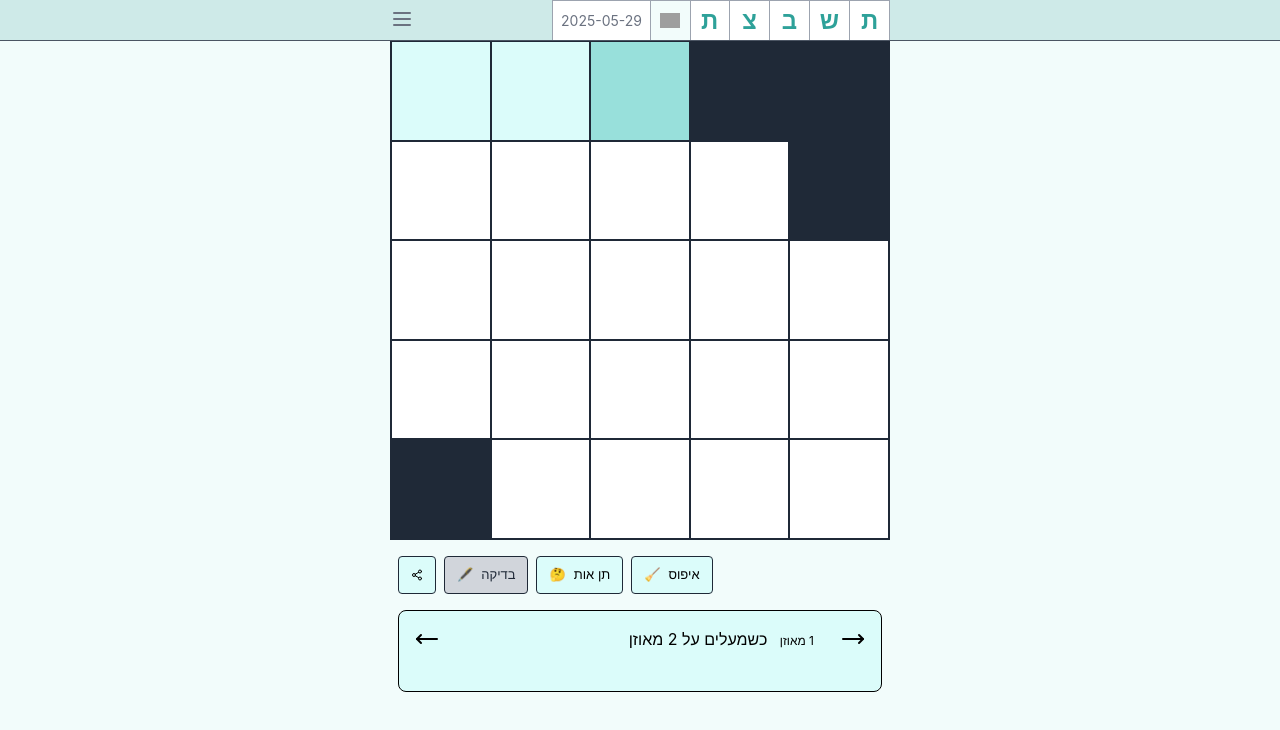
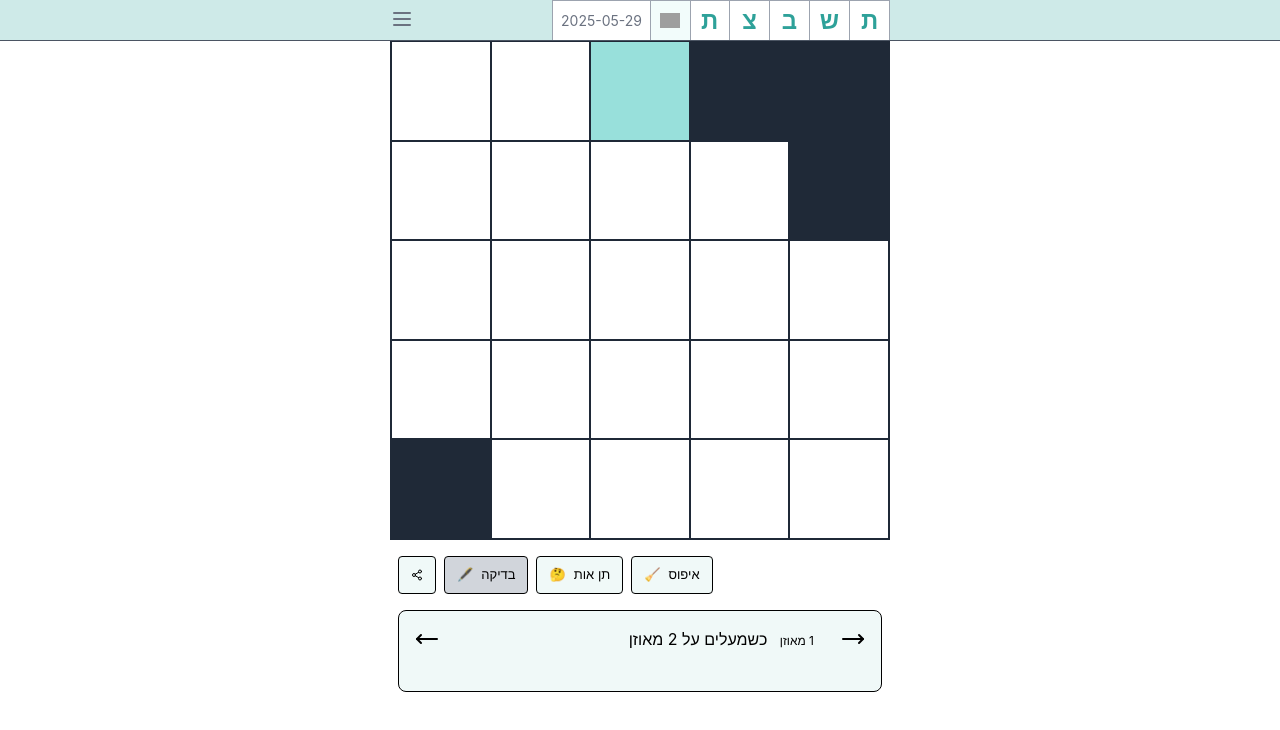
Before and after one commit to dotanrs/tashbezet, a React (Create React App) app: page / in a window 1280 px wide. Both pictures are taken after a click on the button "להתחיל ✍️". Shown: the top 730 px of the page. Built offline with nearby package versions, Linux system fonts and the light colour scheme; grey boxes are pictures that could not be loaded.

Commit message:
Less shiny

```diff
--- a/src/components/Button.tsx
+++ b/src/components/Button.tsx
@@ -20,9 +20,9 @@ const Button: React.FC<ButtonProps> = ({
   hoverColor = 'hover:bg-highlight-200',
   disabledStyle = true,
 }) => {
-  const baseClasses = "px-3 py-2 rounded border-[1px] border-gray-800 whitespace-nowrap";
+  const baseClasses = "px-3 py-2 rounded border-[0.5px] border-black whitespace-nowrap";
   const enabledClasses = `${baseClasses} ${hoverColor} ${baseBgColor} text-black`;
-  const disabledClasses = `${baseClasses} bg-gray-300 text-gray-800 cursor-not-allowed`;
+  const disabledClasses = `${baseClasses} bg-gray-300 text-black cursor-not-allowed`;
 
   return (
     <button
--- a/src/components/Puzzle.tsx
+++ b/src/components/Puzzle.tsx
@@ -591,7 +591,7 @@ const Puzzle: React.FC<PuzzlesProps> = ({ currentConfig, currentPuzzleId, setCur
       };
     }, []);
 
-    const backgroundColorUi = 'bg-highlight-100';
+    const backgroundColorUi = 'bg-background-50/30';
 
   return currentConfig && <>
   <div id="whole-crossword" className={`sm:w-full w-[100%] sm:pt-10 pt-[35px] max-w-[500px] ${hidden && 'hidden'}`}>
--- a/src/index.css
+++ b/src/index.css
@@ -3,7 +3,7 @@
 @tailwind utilities;
 
 body {
-  background-color: #f2fcfb;
+  background-color: #fff;
   margin: 0;
   font-family: -apple-system, BlinkMacSystemFont, 'Segoe UI', 'Roboto', 'Oxygen',
     'Ubuntu', 'Cantarell', 'Fira Sans', 'Droid Sans', 'Helvetica Neue',
--- a/tailwind.config.js
+++ b/tailwind.config.js
@@ -34,7 +34,6 @@ module.exports = {
           300: '#2ea199',
         },
         highlight: {
-          100: '#dbfcfa',  // light cyan
           110: '#c6f4e6',
           200: '#98e0db',  // dark cyan
         },
```
